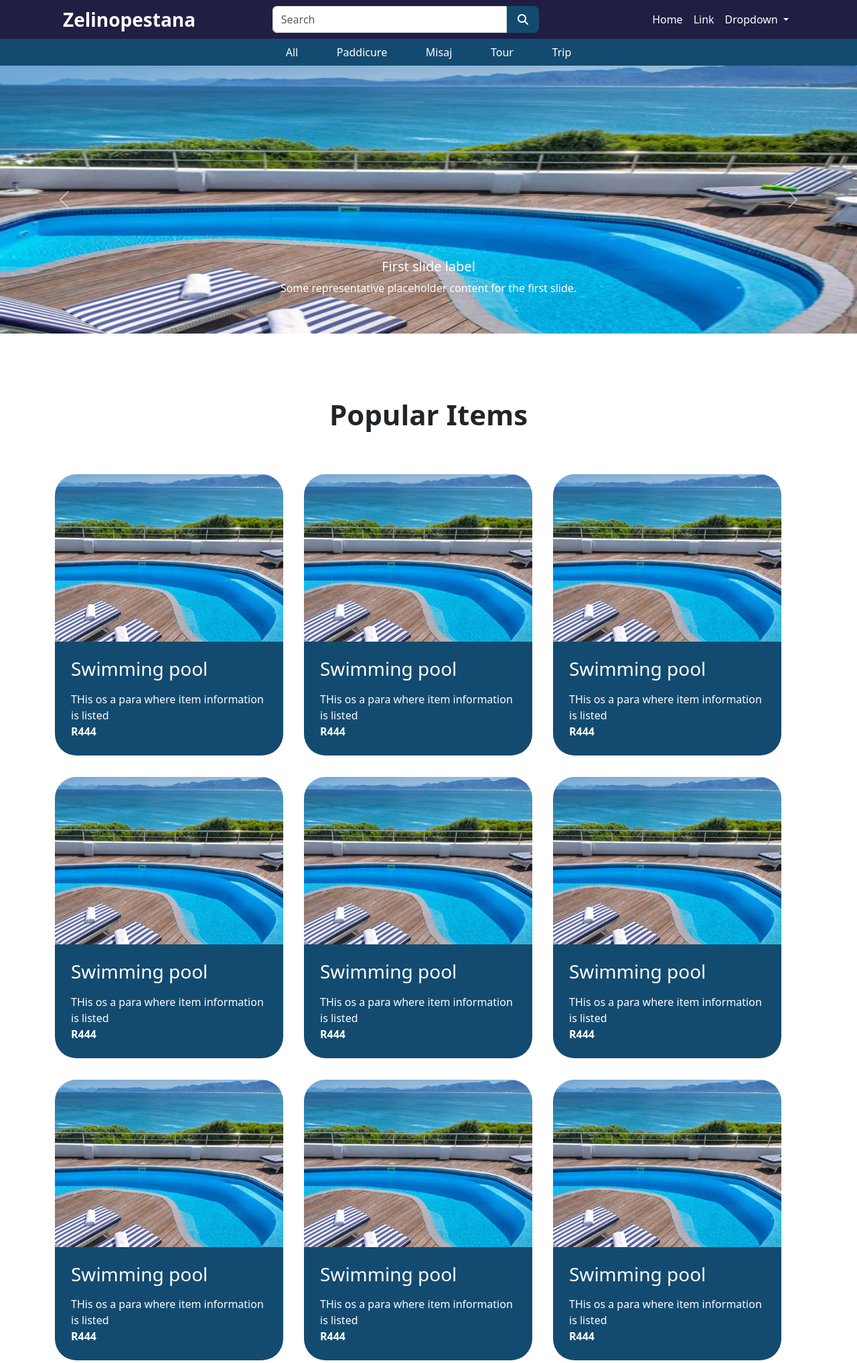
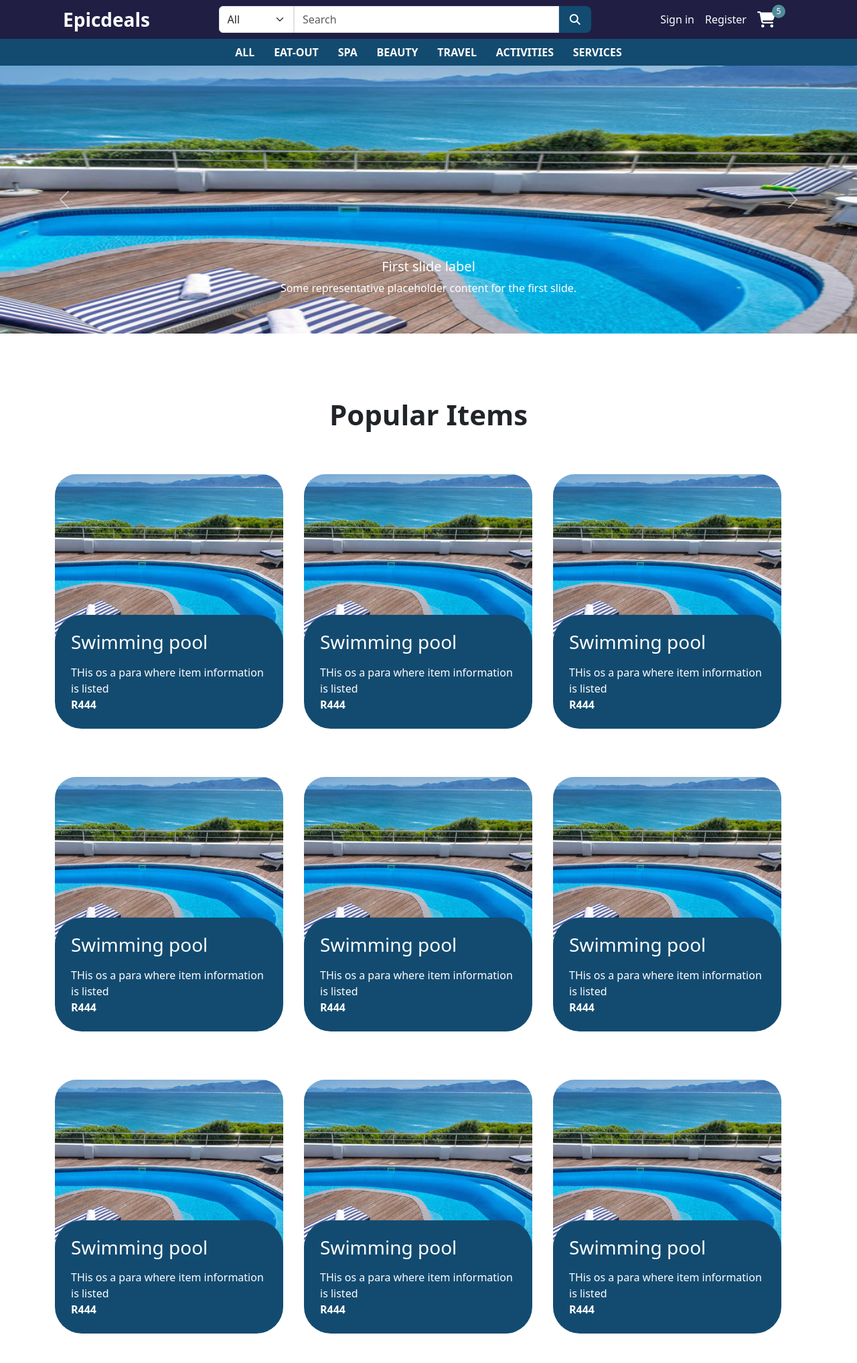
Before and after one commit to mmamuhammad2006/epicdeals, a Node server app: page / in a window 1280 px wide. Shown: the top 2035 px of the page at 67% size. Run offline with Node 20, Linux system fonts and the light colour scheme; some libraries are stand-ins or nearby versions.

Commit message:
desing cart page

```diff
--- a/client/public/css/main.css
+++ b/client/public/css/main.css
@@ -21,6 +21,26 @@
   background-color: var(--gray) !important;
 }
 
+.text-primary {
+  color: var(--primary) !important;
+}
+
+.text-secondary {
+  color: var(--secondary) !important;
+}
+
+.text-sky {
+  color: var(--sky) !important;
+}
+
+.text-gray {
+  color: var(--gray) !important;
+}
+
+.z-99 {
+  z-index: 99 !important;
+}
+
 .h-250 {
   height: 250px;
 }
@@ -29,11 +49,41 @@
   height: 400px;
 }
 
+.w-250 {
+  width: 250px;
+}
+
 .fs-42 {
   font-size: 42px;
+}
+
+.rounded-40 {
+  border-radius: 40px !important;
+}
+
+.b-40 {
+  bottom: 40px !important;
 }
 
 .hero-sec-img {
   background-image: url("../images/hero-image.jpg");
   background-size: cover;
 }
+
+.nav-cart-count {
+  position: relative;
+  bottom: 10px !important;
+  right: 5px !important;
+  color: white;
+  background: var(--sky) !important;
+  padding: 3px !important;
+  border-radius: 50% !important;
+  height: 20px !important;
+  width: 20px !important;
+  text-align: center;
+  vertical-align: middle !important;
+  display: flex;
+  justify-content: center;
+  align-items: center;
+  font-size: 12px !important;
+}
--- /dev/null
+++ b/client/public/js/logic.js
@@ -0,0 +1,17 @@
+$(document).ready(function () {
+
+    $(window).scroll(function () {
+
+        const topHeight = $(window).scrollTop();
+        const mainNav = $(".main-navbar").height();
+        const subNav = $(".sub-navbar").height();
+        $(".main-sub-nav").height(mainNav + subNav)
+
+        if(topHeight >= 300){
+            $(".main-navbar").addClass("position-fixed").height();
+        }else if(topHeight < 300){
+            $(".main-navbar").removeClass("position-fixed").height();
+        }
+
+    });
+});
--- a/client/styles/style.scss
+++ b/client/styles/style.scss
@@ -18,6 +18,22 @@
 .bg-gray{
     background-color: var(--gray) !important;
 }
+.text-primary{
+    color: var(--primary) !important;
+}
+.text-secondary{
+    color: var(--secondary) !important;
+}
+.text-sky{
+    color: var(--sky) !important;
+}
+.text-gray{
+    color: var(--gray) !important;
+}
+
+.z-99{
+    z-index: 99 !important;
+}
 // height
 .h-250{
     height: 250px;
@@ -25,10 +41,36 @@
 .h-400{
     height: 400px;
 }
+.w-250{
+    width: 250px;
+}
 .fs-42{
     font-size: 42px;
+}
+.rounded-40{
+    border-radius: 40px !important;
+}
+.b-40{
+    bottom: 40px !important;
 }
 .hero-sec-img {
     background-image: url('../images/hero-image.jpg');
     background-size: cover;
 }
+.nav-cart-count{
+    position: relative;
+    bottom: 10px !important;
+    right: 5px !important;
+    color: white;
+    background: var(--sky) !important;
+    padding: 3px !important;
+    border-radius: 50% !important;
+    height: 20px !important;
+    width: 20px !important;
+    text-align: center;
+    vertical-align: middle !important;
+    display: flex;
+    justify-content: center;
+    align-items: center;
+    font-size: 12px !important;
+}
--- a/client/views/layouts/app.ejs
+++ b/client/views/layouts/app.ejs
@@ -19,6 +19,10 @@
         <link rel="stylesheet" href="/css/main.css">
         <!-- font awesome cdn -->
         <link rel="stylesheet" href="https://cdnjs.cloudflare.com/ajax/libs/font-awesome/6.6.0/css/all.min.css" integrity="sha512-Kc323vGBEqzTmouAECnVceyQqyqdsSiqLQISBL29aUW4U/M7pSPA/gEUZQqv1cwx4OnYxTxve5UMg5GT6L4JJg==" crossorigin="anonymous" referrerpolicy="no-referrer" />
+        <!-- jquery cdn -->
+        <script src="https://code.jquery.com/jquery-3.7.1.min.js" integrity="sha256-/JqT3SQfawRcv/BIHPThkBvs0OEvtFFmqPF/lYI/Cxo=" crossorigin="anonymous"></script>
+        <script type="text/javascript" src="/js/logic.js"></script>
+
     </head>
 
     <body>
--- a/client/views/pages/home.ejs
+++ b/client/views/pages/home.ejs
@@ -1,32 +1,22 @@
-<!-- hero section -->
-<!-- <div class="container-fluid y-5 h-300 hero-sec-img">
-    <div class="container y-5 m-auto"> -->
-        <!-- Home Page -->
-
-
-        <!-- will work later -->
-    <!-- </div>
-</div> -->
-
-
-<div id="carouselExampleFade" class="carousel slide carousel-fade h-400">
-    <div class="carousel-inner">
-      <div class="carousel-item active">
-        <img src="/images/slider1.jpg" class="d-block w-100 h-400" alt="/images/hero-image.jpg">
+<!-- hero section slider -->
+<div id="carouselExampleFade" class="carousel slide slider-sec carousel-fade h-400">
+    <div class="carousel-inner h-100">
+      <div class="carousel-item h-100 active">
+        <img src="/images/slider1.jpg" class="d-block w-100 h-100" alt="/images/hero-image.jpg">
         <div class="carousel-caption d-none d-md-block">
             <h5>First slide label</h5>
             <p>Some representative placeholder content for the first slide.</p>
           </div>
       </div>
-      <div class="carousel-item">
-        <img src="/images/slider2.jpg" class="d-block w-100 h-400" alt="/images/hero-image.jpg">
+      <div class="carousel-item h-100">
+        <img src="/images/slider2.jpg" class="d-block w-100 h-100" alt="/images/hero-image.jpg">
         <div class="carousel-caption d-none d-md-block">
             <h5>First slide label</h5>
             <p>Some representative placeholder content for the first slide.</p>
           </div>
       </div>
-      <div class="carousel-item">
-        <img src="/images/slider3.jpg" class="d-block w-100 h-400" alt="/images/hero-image.jpg">
+      <div class="carousel-item h-100">
+        <img src="/images/slider3.jpg" class="d-block w-100 h-100" alt="/images/hero-image.jpg">
         <div class="carousel-caption d-none d-md-block">
             <h5>First slide label</h5>
             <p>Some representative placeholder content for the first slide.</p>
@@ -55,14 +45,14 @@
         <div class="content">
             <div class="col-12 d-flex flex-lg-row flex-column flex-wrap">
                 <!-- box -->
-                <div class="box col-4 py-3">
-                    <div class="col-11">
+                <div class="box col-lg-4 col-sm-8 col-12 py-3 m-auto">
+                    <div class="col-lg-11 col-12">
                         <div class="img">
                             <div class="col-12">
                                 <img class="w-100 rounded-top-5 h-250 object-fit-cover" src="/images/slider1.jpg" alt="" srcset="">
                             </div>
                         </div>
-                        <div class="content bg-secondary p-4 rounded-bottom-5">
+                        <div class="content bg-secondary p-4 rounded-40 position-relative b-40">
                             <div class="col-12">
                                 <div class="head pb-3">
                                     <h3 class="m-0 text-white fs-3">Swimming pool</h3>
@@ -78,14 +68,14 @@
                     </div>
                 </div>
                   <!-- box -->
-                <div class="box col-4 py-3">
-                    <div class="col-11">
+                  <div class="box col-lg-4 col-sm-8 col-12 py-3 m-auto">
+                    <div class="col-lg-11 col-12">
                         <div class="img">
                             <div class="col-12">
                                 <img class="w-100 rounded-top-5 h-250 object-fit-cover" src="/images/slider1.jpg" alt="" srcset="">
                             </div>
                         </div>
-                        <div class="content bg-secondary p-4 rounded-bottom-5">
+                        <div class="content bg-secondary p-4 rounded-40 position-relative b-40">
                             <div class="col-12">
                                 <div class="head pb-3">
                                     <h3 class="m-0 text-white fs-3">Swimming pool</h3>
@@ -101,14 +91,14 @@
                     </div>
                 </div>
                   <!-- box -->
-                <div class="box col-4 py-3">
-                    <div class="col-11">
+                  <div class="box col-lg-4 col-sm-8 col-12 py-3 m-auto">
+                    <div class="col-lg-11 col-12">
                         <div class="img">
                             <div class="col-12">
                                 <img class="w-100 rounded-top-5 h-250 object-fit-cover" src="/images/slider1.jpg" alt="" srcset="">
                             </div>
                         </div>
-                        <div class="content bg-secondary p-4 rounded-bottom-5">
+                        <div class="content bg-secondary p-4 rounded-40 position-relative b-40">
                             <div class="col-12">
                                 <div class="head pb-3">
                                     <h3 class="m-0 text-white fs-3">Swimming pool</h3>
@@ -124,14 +114,14 @@
                     </div>
                 </div>
                   <!-- box -->
-                <div class="box col-4 py-3">
-                    <div class="col-11">
+                  <div class="box col-lg-4 col-sm-8 col-12 py-3 m-auto">
+                    <div class="col-lg-11 col-12">
                         <div class="img">
                             <div class="col-12">
                                 <img class="w-100 rounded-top-5 h-250 object-fit-cover" src="/images/slider1.jpg" alt="" srcset="">
                             </div>
                         </div>
-                        <div class="content bg-secondary p-4 rounded-bottom-5">
+                        <div class="content bg-secondary p-4 rounded-40 position-relative b-40">
                             <div class="col-12">
                                 <div class="head pb-3">
                                     <h3 class="m-0 text-white fs-3">Swimming pool</h3>
@@ -147,14 +137,14 @@
                     </div>
                 </div>
                   <!-- box -->
-                 <div class="box col-4 py-3">
-                    <div class="col-11">
+                  <div class="box col-lg-4 col-sm-8 col-12 py-3 m-auto">
+                    <div class="col-lg-11 col-12">
                         <div class="img">
                             <div class="col-12">
                                 <img class="w-100 rounded-top-5 h-250 object-fit-cover" src="/images/slider1.jpg" alt="" srcset="">
                             </div>
                         </div>
-                        <div class="content bg-secondary p-4 rounded-bottom-5">
+                        <div class="content bg-secondary p-4 rounded-40 position-relative b-40">
                             <div class="col-12">
                                 <div class="head pb-3">
                                     <h3 class="m-0 text-white fs-3">Swimming pool</h3>
@@ -170,14 +160,14 @@
                     </div>
                 </div>
                   <!-- box -->
-                 <div class="box col-4 py-3">
-                    <div class="col-11">
+                  <div class="box col-lg-4 col-sm-8 col-12 py-3 m-auto">
+                    <div class="col-lg-11 col-12">
                         <div class="img">
                             <div class="col-12">
                                 <img class="w-100 rounded-top-5 h-250 object-fit-cover" src="/images/slider1.jpg" alt="" srcset="">
                             </div>
                         </div>
-                        <div class="content bg-secondary p-4 rounded-bottom-5">
+                        <div class="content bg-secondary p-4 rounded-40 position-relative b-40">
                             <div class="col-12">
                                 <div class="head pb-3">
                                     <h3 class="m-0 text-white fs-3">Swimming pool</h3>
@@ -193,14 +183,14 @@
                     </div>
                 </div>
                   <!-- box -->
-                 <div class="box col-4 py-3">
-                    <div class="col-11">
+                  <div class="box col-lg-4 col-sm-8 col-12 py-3 m-auto">
+                    <div class="col-lg-11 col-12">
                         <div class="img">
                             <div class="col-12">
                                 <img class="w-100 rounded-top-5 h-250 object-fit-cover" src="/images/slider1.jpg" alt="" srcset="">
                             </div>
                         </div>
-                        <div class="content bg-secondary p-4 rounded-bottom-5">
+                        <div class="content bg-secondary p-4 rounded-40 position-relative b-40">
                             <div class="col-12">
                                 <div class="head pb-3">
                                     <h3 class="m-0 text-white fs-3">Swimming pool</h3>
@@ -216,14 +206,14 @@
                     </div>
                 </div>
                   <!-- box -->
-                 <div class="box col-4 py-3">
-                    <div class="col-11">
+                  <div class="box col-lg-4 col-sm-8 col-12 py-3 m-auto">
+                    <div class="col-lg-11 col-12">
                         <div class="img">
                             <div class="col-12">
                                 <img class="w-100 rounded-top-5 h-250 object-fit-cover" src="/images/slider1.jpg" alt="" srcset="">
                             </div>
                         </div>
-                        <div class="content bg-secondary p-4 rounded-bottom-5">
+                        <div class="content bg-secondary p-4 rounded-40 position-relative b-40">
                             <div class="col-12">
                                 <div class="head pb-3">
                                     <h3 class="m-0 text-white fs-3">Swimming pool</h3>
@@ -239,14 +229,14 @@
                     </div>
                 </div>
                   <!-- box -->
-                 <div class="box col-4 py-3">
-                    <div class="col-11">
+                  <div class="box col-lg-4 col-sm-8 col-12 py-3 m-auto">
+                    <div class="col-lg-11 col-12">
                         <div class="img">
                             <div class="col-12">
                                 <img class="w-100 rounded-top-5 h-250 object-fit-cover" src="/images/slider1.jpg" alt="" srcset="">
                             </div>
                         </div>
-                        <div class="content bg-secondary p-4 rounded-bottom-5">
+                        <div class="content bg-secondary p-4 rounded-40 position-relative b-40">
                             <div class="col-12">
                                 <div class="head pb-3">
                                     <h3 class="m-0 text-white fs-3">Swimming pool</h3>
--- a/client/views/partials/footer.ejs
+++ b/client/views/partials/footer.ejs
@@ -1,4 +1,4 @@
-<div class="container-fluid bg-primary">
+<div class="container-fluid bg-sky">
     <div class="container">
         <footer class="py-5">
           <div class="row">
@@ -6,10 +6,10 @@
               <h5 class="text-white">Section</h5>
               <ul class="nav flex-column">
                 <li class="nav-item mb-2"><a href="#" class="nav-link p-0 text-white">Home</a></li>
-                <li class="nav-item mb-2"><a href="#" class="nav-link p-0 text-white">Features</a></li>
+                <li class="nav-item mb-2"><a href="#" class="nav-link p-0 text-white">About us</a></li>
                 <li class="nav-item mb-2"><a href="#" class="nav-link p-0 text-white">Pricing</a></li>
-                <li class="nav-item mb-2"><a href="#" class="nav-link p-0 text-white">FAQs</a></li>
-                <li class="nav-item mb-2"><a href="#" class="nav-link p-0 text-white">About</a></li>
+                <li class="nav-item mb-2"><a href="#" class="nav-link p-0 text-white">privacy policy</a></li>
+                <li class="nav-item mb-2"><a href="#" class="nav-link p-0 text-white">terms & conditions</a></li>
               </ul>
             </div>
 
--- a/client/views/partials/header.ejs
+++ b/client/views/partials/header.ejs
@@ -1,20 +1,32 @@
-<div class="container-fluid bg-primary">
+<div class="main-sub-nav">
+    <div class="col-12 p-0">
+        <div class="container-fluid bg-primary main-navbar z-3">
             <div class="container m-auto">
                 <nav class="navbar navbar-expand-lg bg-transparent">
                     <div class="container-fluid">
-                <div class="col-3">
+                        <div class="col-2">
                             <div class="col-12">
-                        <a class="navbar-brand fs-3 fw-bold text-white" href="#">Zelinopestana</a>
+                                <a class="navbar-brand fs-3 fw-bold text-white" href="/">Epicdeals</a>
                             </div>
                         </div>
                         <button class="navbar-toggler" type="button" data-bs-toggle="collapse" data-bs-target="#navbarSupportedContent" aria-controls="navbarSupportedContent" aria-expanded="false" aria-label="Toggle navigation">
                         <span class="navbar-toggler-icon"></span>
                       </button>
-              <div class="collapse navbar-collapse col-9" id="navbarSupportedContent">
-                <div class="col-7">
+                      <div class="collapse navbar-collapse col-10" id="navbarSupportedContent">
+                        <div class="col-8">
                             <div class="col-12 d-flex justify-content-center">
-                        <form class="d-flex col-10" role="search">
-                            <input class="form-control rounded-end-0" type="search" placeholder="Search" aria-label="Search">
+                                <form class="d-flex col-11 ms-auto" role="search">
+                                    <span>
+                                        <select class="form-select rounded-end-0 h-100 me-5" aria-label="Default select example">
+                                            <option class="w-250" value="1">All</option>
+                                            <option class="w-250" value="2">Eat-Out</option>
+                                            <option class="w-250" value="3">Spa</option>
+                                            <option class="w-250" value="2">Beauty</option>
+                                            <option class="w-250" value="3">Travel</option>
+                                            <option class="w-250" value="3">Activites</option>
+                                          </select>
+                                    </span>
+                                    <input class="form-control rounded-0 w-100" type="search" placeholder="Search" aria-label="Search">
                                     <span class="bg-secondary p-2 px-3 rounded-end-3">
                                         <a href="#">
                                             <i class="fa-solid fa-magnifying-glass text-white"></i>
@@ -23,14 +35,14 @@
                                 </form>
                             </div>
                         </div>
-                <ul class="navbar-nav d-flex justify-content-end mb-2 mb-lg-0 col-5">
+                        <ul class="navbar-nav d-flex justify-content-end mb-2 mb-lg-0 col-4">
                           <li class="nav-item">
-                    <a class="nav-link active text-white" aria-current="page" href="#">Home</a>
+                            <a class="nav-link active text-white" aria-current="page" href="#">Sign in</a>
                           </li>
                           <li class="nav-item">
-                    <a class="nav-link text-white" href="#">Link</a>
+                            <a class="nav-link text-white" href="#">Register</a>
                           </li>
-                  <li class="nav-item dropdown">
+                          <!-- <li class="nav-item dropdown">
                             <a class="nav-link dropdown-toggle text-white" href="#" role="button" data-bs-toggle="dropdown" aria-expanded="false">
                               Dropdown
                             </a>
@@ -40,6 +52,12 @@
                               <li><hr class="dropdown-divider"></li>
                               <li><a class="dropdown-item" href="#">Something else here</a></li>
                             </ul>
+                          </li> -->
+                          <li class="nav-item dropdown">
+                            <a href="/cart" class="nav-link d-flex">
+                                <i class="fa-solid fa-cart-shopping text-white fs-4"></i>
+                                <span class="nav-cart-count"><%= locals.count || 5 %></span>
+                            </a>
                           </li>
                         </ul>
 
@@ -49,36 +67,48 @@
             </div>
         </div>
         <!-- sub navbar -->
-<div class="container-fluid bg-secondary">
+        <div class="container-fluid bg-secondary sub-navbar">
             <div class="container">
                 <div class="sub-navbar col-12">
-            <div class="col-6 m-auto p-2 text-center d-flex justify-content-evenly">
+                    <div class="col-7 m-auto p-2 text-center d-flex justify-content-evenly">
                         <div class="text">
                             <div class="col-12">
-                        <a class="text-white text-decoration-none" href="#">All</a>
+                                <a class="text-white text-decoration-none fw-bold" href="#">ALL</a>
                             </div>
                         </div>
                         <div class="text">
                             <div class="col-12">
-                        <a class="text-white text-decoration-none" href="#">Paddicure</a>
+                                <a class="text-white text-decoration-none fw-bold" href="#">EAT-OUT</a>
                             </div>
                         </div>
                         <div class="text">
                             <div class="col-12">
-                        <a class="text-white text-decoration-none" href="#">Misaj</a>
+                                <a class="text-white text-decoration-none fw-bold" href="#">SPA</a>
                             </div>
                         </div>
                         <div class="text">
                             <div class="col-12">
-                        <a class="text-white text-decoration-none" href="#">Tour</a>
+                                <a class="text-white text-decoration-none fw-bold" href="#">BEAUTY</a>
                             </div>
                         </div>
                         <div class="text">
                             <div class="col-12">
-                        <a class="text-white text-decoration-none" href="#">Trip</a>
+                                <a class="text-white text-decoration-none fw-bold" href="#">TRAVEL</a>
+                            </div>
+                        </div>
+                        <div class="text">
+                            <div class="col-12">
+                                <a class="text-white text-decoration-none fw-bold" href="#">ACTIVITIES</a>
+                            </div>
+                        </div>
+                        <div class="text">
+                            <div class="col-12">
+                                <a class="text-white text-decoration-none fw-bold" href="#">SERVICES</a>
                             </div>
                         </div>
                     </div>
                   </div>
             </div>
         </div>
+    </div>
+</div>
--- a/server/app.js
+++ b/server/app.js
@@ -13,5 +13,7 @@ app.set('view engine','ejs')
 app.get('/',(req,res)=>{
     res.render('pages/home')
 })
-
+app.get('/cart',(req,res)=>{
+    res.render('pages/cart')
+})
 app.listen(5000)
```
Also changed, not shown: client/views/pages/cart.ejs (added, +48 -0 lines). Lines whose indentation alone changed are shown as unchanged.
